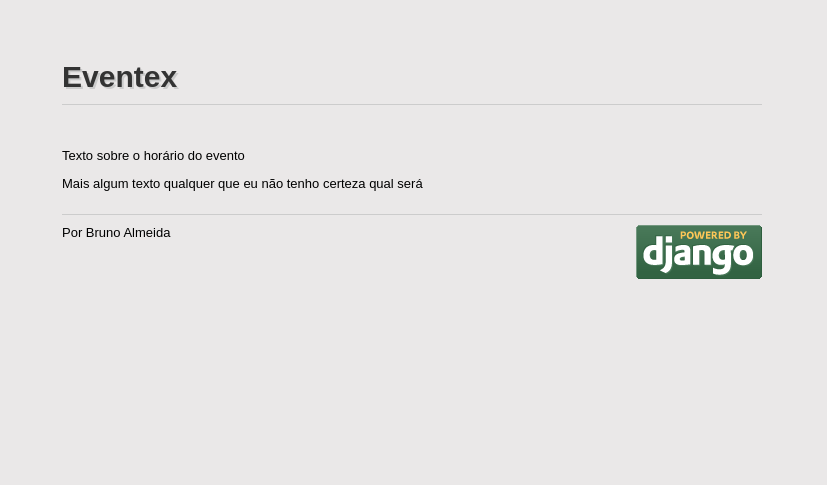
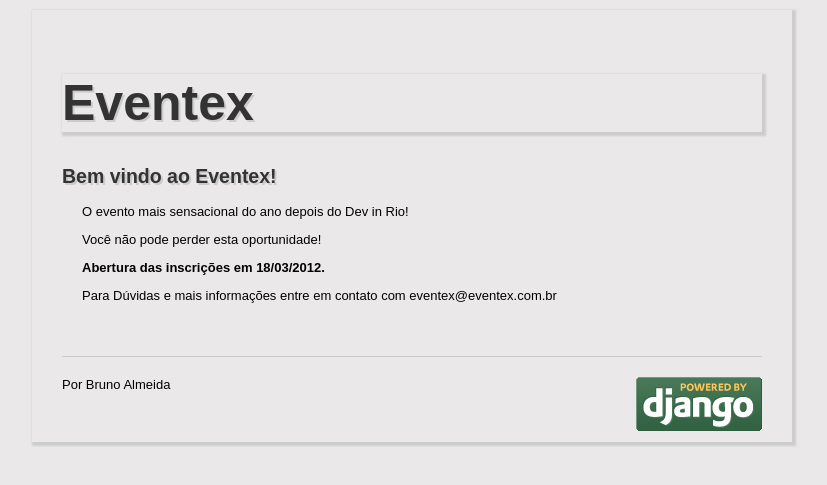
Before and after one commit to bralpassos/welcome-to-the-django, a Django app: page / in a window 1280 px wide. Shown: the top 485 px of the page, without its empty margins (228-1055 px from the left). Run offline with Django 3.2, Linux system fonts and the light colour scheme; parts of the project's set-up code (start-up, migrations or seed data) failed here and were passed over.

Commit message:
Alterado o texto da página e finalização do estilos.

```diff
--- a/src/static/css/main.css
+++ b/src/static/css/main.css
@@ -1,26 +1,33 @@
 body {
-    margin: 0 auto;
+    margin: 10px auto;
     width: 700px;
-    padding: 40px;
-    background-color: #eae8e8;
     font-family: "Droid Sans", Arial, tahoma, sans-serif;
     font-size: 13px;
+    padding: 30px;
+    background-color: #eae8e8;
+    box-shadow: 2px 2px 2px 2px #ccc;
 }
 
 h1 {
-    font-size: 30px;
+    font-size: 50px;
+    box-shadow: 2px 2px 2px 2px #ccc;
+}
+
+h1, h2 {
     color: #333;
     text-shadow: 2px 2px 0 #ccc;
-    padding-bottom: 10px;
-    border-bottom: 1px solid #ccc;
 }
 
-section {
-    padding: 10px 0;
+p {
+    padding-left: 20px;
+}
+
+article {
+    padding-bottom: 40px;
 }
 
 footer {
-    padding-top: 10px;
+    padding: 20px 0;
     border-top: 1px solid #ccc;
 }
  #powered {
--- a/src/templates/index.html
+++ b/src/templates/index.html
@@ -13,15 +13,22 @@
             <h1>Eventex</h1>
         </header>
 
-        <section>
+        <article>
+            <h2>Bem vindo ao Eventex!</h2>
+
+            <p>O evento mais sensacional do ano depois do Dev in Rio!</p>
+
+            <p>Você não pode perder esta oportunidade!</p>
+
             <p>
-                Texto sobre o horário do evento
+                <strong>Abertura das inscrições em 18/03/2012.</strong>
             </p>
 
             <p>
-                Mais algum texto qualquer que eu não tenho certeza qual será
+                Para Dúvidas e mais informações entre em contato com
+                eventex@eventex.com.br
             </p>
-        </section>
+        </article>
 
         <footer>
           Por Bruno Almeida
```
